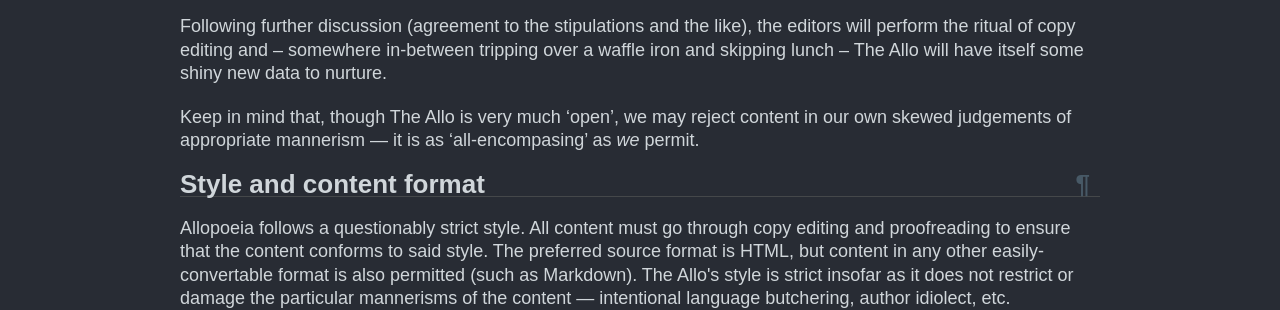
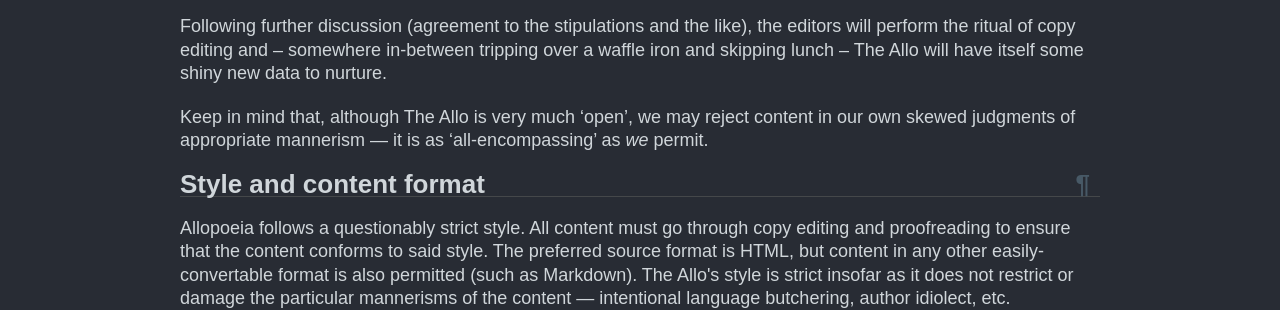
Before and after one commit to Allopoeia/allopoeia.github.com, a Jekyll site: the page built from authoring.html, in a window 1280 px wide. Shown: the part 399-709 px from the top of the page. Built offline with Jekyll 4.4.1, drawn with Linux system fonts in a browser that asks for light colours; Markdown is read by kramdown in place of the engine named in the settings; comment, search, counter and statistics services are not loaded.

Commit message:
Removed Flattr script loader.  CCr: `/authoring.html`.
Removed Flattr script loader from the default layout.

Content corrections:

* `/authoring`
    - TYPOS and wording

```diff
--- a/_layouts/default.html
+++ b/_layouts/default.html
@@ -115,7 +115,6 @@
 
 </div>
 
-{% include component/flattr_load %}
 {% include component/plusone_load %}
 
 </body>
--- a/authoring.html
+++ b/authoring.html
@@ -19,7 +19,7 @@
 
 <p>Following further discussion (agreement to the stipulations and the like), the editors will perform the ritual of copy editing and &ndash; somewhere in-between tripping over a waffle iron and skipping lunch &ndash; The Allo will have itself some shiny new data to nurture.</p>
 
-<p>Keep in mind that, though The Allo is very much &lsquo;open&rsquo;, we may reject content in our own skewed judgements of appropriate mannerism &mdash; it is as &lsquo;all-encompasing&rsquo; as <em>we</em> permit.</p>
+<p>Keep in mind that, although The Allo is very much &lsquo;open&rsquo;, we may reject content in our own skewed judgments of appropriate mannerism &mdash; it is as &lsquo;all-encompassing&rsquo; as <em>we</em> permit.</p>
 
 <section id="style-and-content-format">
 <header><hgroup><h2 class="separator">Style and content format<a class="para-ref" href="#style-and-content-format"></a></h2></hgroup></header>
```
